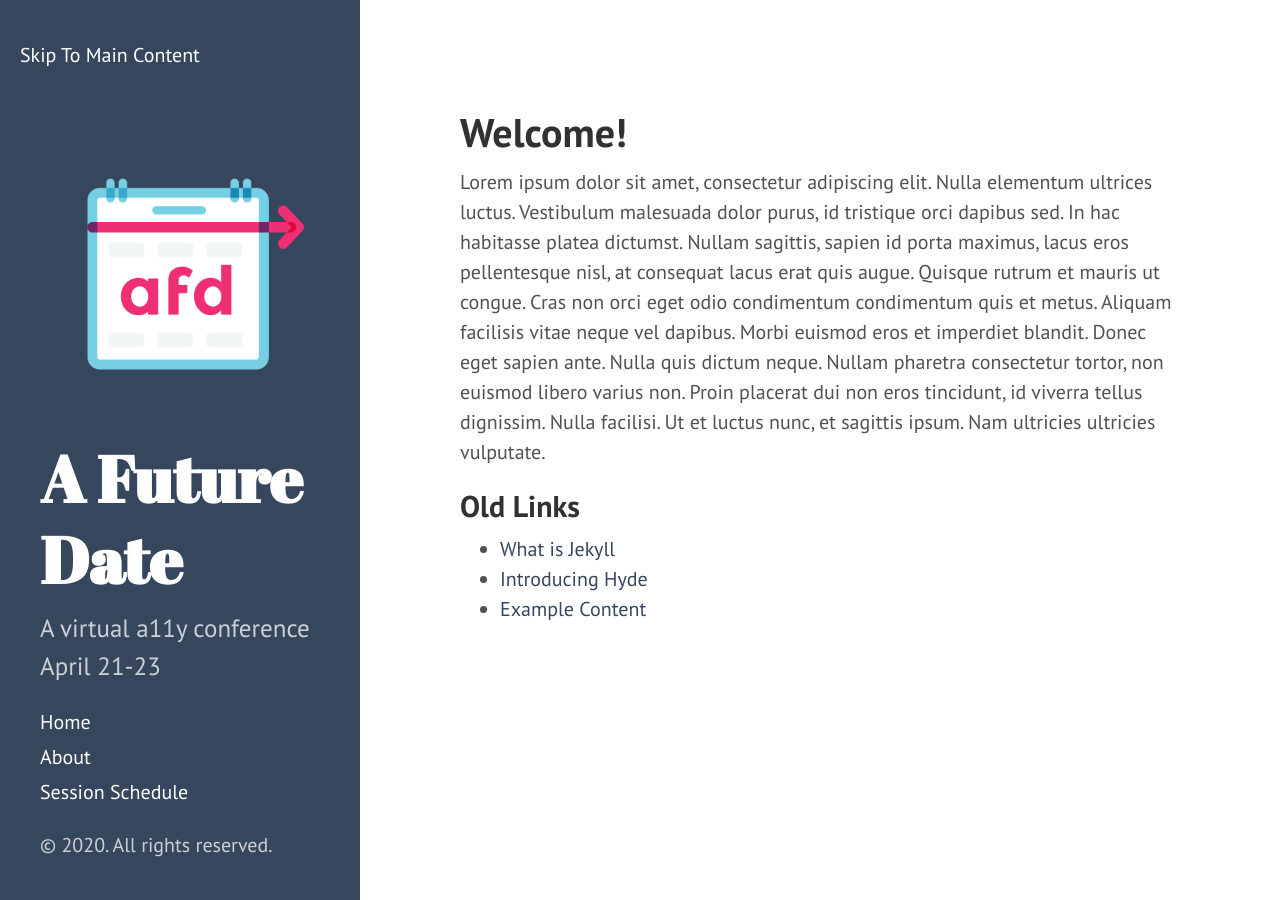
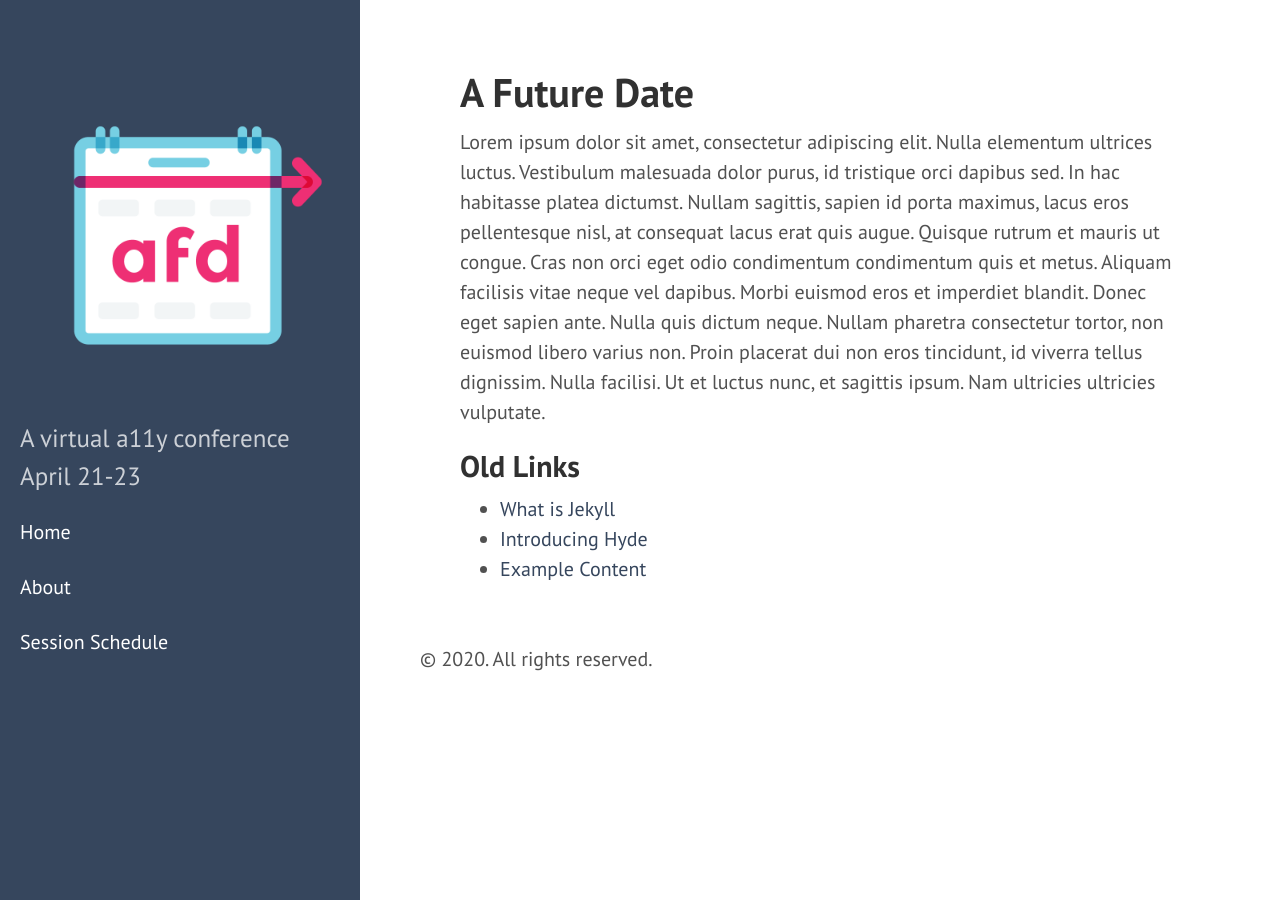
Before and after one commit to chiefkikio/AFutureDate, a Jekyll site: the page built from index.html, in a window 1280 px wide. Built offline with Jekyll 4.4.1, drawn with Linux system fonts in a browser that asks for light colours; Markdown is read by kramdown in place of the engine named in the settings; the list of posts is cut into pages by our own code.

Commit message:
Skip to css, Side bar css, other minor css changes

```diff
--- a/_includes/sidebar.html
+++ b/_includes/sidebar.html
@@ -1,13 +1,8 @@
 <header class="sidebar">
-  <a href="#main" class="skip-to-content">Skip To Main Content</a>
+  <a href="#main" class="skip-to-content visually-hidden">Skip To Main Content</a>
   <div class="container sidebar-sticky">
     <div class="sidebar-about">
       <img src="{{ site.baseurl }}public/afd_main_logo.png" alt="A Future Event Logo">
-      <h1>
-        <a href="{{ site.baseurl }}">
-          {{ site.title }}
-        </a>
-      </h1>
       <p class="lead">{{ site.description }}</p>
     </div>
 
--- a/_layouts/default.html
+++ b/_layouts/default.html
@@ -11,5 +11,9 @@
       {{ content }}
     </main>
 
+
+    <footer>
+    	<p>&copy; {{ site.time | date: '%Y' }}. All rights reserved.</p>
+    </footer>
   </body>
 </html>
--- a/index.html
+++ b/index.html
@@ -3,7 +3,7 @@ layout: default
 title: Home
 ---
 
-<h1 id="page-title">Welcome!</h1>
+<h1 id="page-title">A Future Date</h1>
 
 <p>Lorem ipsum dolor sit amet, consectetur adipiscing elit. Nulla elementum ultrices luctus. Vestibulum malesuada dolor purus, id tristique orci dapibus sed. In hac habitasse platea dictumst. Nullam sagittis, sapien id porta maximus, lacus eros pellentesque nisl, at consequat lacus erat quis augue. Quisque rutrum et mauris ut congue. Cras non orci eget odio condimentum condimentum quis et metus. Aliquam facilisis vitae neque vel dapibus. Morbi euismod eros et imperdiet blandit. Donec eget sapien ante. Nulla quis dictum neque. Nullam pharetra consectetur tortor, non euismod libero varius non. Proin placerat dui non eros tincidunt, id viverra tellus dignissim. Nulla facilisi. Ut et luctus nunc, et sagittis ipsum. Nam ultricies ultricies vulputate.</p>
 
--- a/public/css/hyde.css
+++ b/public/css/hyde.css
@@ -55,7 +55,7 @@ html {
 
 .sidebar {
   text-align: center;
-  padding: 2rem 1rem;
+  padding: 1rem 1rem;
   color: rgba(255,255,255,.75);
   background-color: #202020;
 }
@@ -73,6 +73,7 @@ html {
 /* Sidebar links */
 .sidebar a {
   color: #fff;
+  outline: 0;
 }
 
 /* About section */
@@ -89,12 +90,24 @@ html {
 }
 .sidebar-nav-item {
   display: block;
+  margin-bottom: 1rem;
   line-height: 1.75;
 }
 a.sidebar-nav-item:hover,
 a.sidebar-nav-item:focus {
   text-decoration: underline;
 }
+a.sidebar-nav-item:focus {
+  outline: 1px dashed #fff;
+  outline-offset: 2px;
+}
+
+@media (min-width: 48em) {
+  a.sidebar-nav-item:focus {
+      width: fit-content;
+  }
+}
+
 .sidebar-nav-item.active {
   font-weight: bold;
 }
@@ -105,11 +118,15 @@ a.sidebar-nav-item:focus {
  * contents to the bottom of the sidebar in tablets and up.
  */
 
+.sidebar-sticky{
+    padding: 0;
+}
+
 @media (min-width: 48em) {
   .sidebar-sticky {
     position: absolute;
     right:  1rem;
-    bottom: 1rem;
+    top: 4rem;
     left:   1rem;
   }
 }
@@ -120,14 +137,17 @@ a.sidebar-nav-item:focus {
  * Align the contents of the site above the proper threshold with some margin-fu
  * with a 25%-wide `.sidebar`.
  */
+main {
+  outline: 0;
+}
 
 .content {
-  padding-top:    4rem;
-  padding-bottom: 4rem;
+  padding-top:    2rem;
+  padding-bottom: 2rem;
 }
 
 @media (min-width: 48em) {
-  .content {
+  .content, footer {
     max-width: 38rem;
     margin-left: 20rem;
     margin-right: 2rem;
@@ -231,6 +251,11 @@ a.sidebar-nav-item:focus {
   color: #36465D;
 }
 
+.theme-base-0d .content a:focus {
+  outline: 1px dashed #36465D;
+  outline-offset: 2px;
+}
+
 /* Magenta */
 .theme-base-0e .sidebar {
   background-color: #aa759f;
@@ -248,3 +273,42 @@ a.sidebar-nav-item:focus {
 .theme-base-0f .related-posts li a:hover {
   color: #8f5536;
 }
+
+
+
+/*
+ * Custom
+ */
+.visually-hidden {
+  top: 0;
+  border: 0;
+  padding: 0;
+  width: 1px;
+  height: 1px;
+  margin: -1px;
+  overflow: hidden;
+  position: absolute;
+  clip: rect(0 0 0 0);
+}
+
+.skip-to-content:focus {
+  top: 10px;
+  left: 1rem;
+  height: auto;
+  width: auto;
+  overflow: visible;
+  clip: initial;
+  outline: 1px dashed #fff;
+  outline-offset: 2px;
+}
+
+@media (max-width: 48em) {
+  .sidebar-about {
+    display: flex;
+    align-items: center;
+    text-align: left;
+  }
+  .sidebar-about p {
+    margin-left: 1rem;
+  }
+}
--- a/public/css/poole.css
+++ b/public/css/poole.css
@@ -229,9 +229,14 @@ blockquote p:last-child {
 
 img {
   display: block;
-  max-width: 100%;
+  max-width:85px;
   margin: 0 0 1rem;
   border-radius: 5px;
+}
+@media (min-width: 48em) {
+  img {
+    max-width: 100%;
+  }
 }
 
 /* Tables */
@@ -285,7 +290,7 @@ tbody tr:nth-child(odd) th {
  * Center the page content.
  */
 
-.container {
+.container, footer {
   max-width: 38rem;
   padding-left:  1rem;
   padding-right: 1rem;
```
Also changed, not shown: other parts of _includes/sidebar.html (+0 -2 lines).
